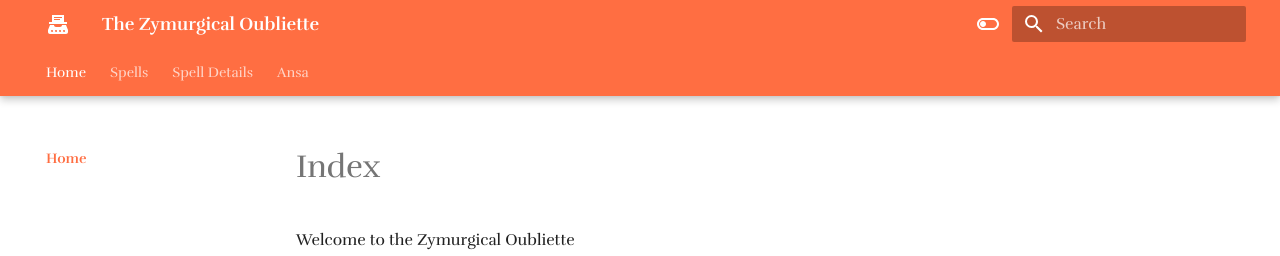
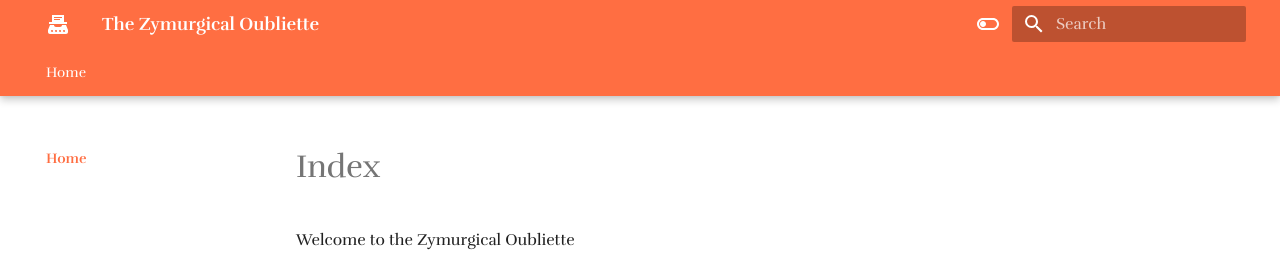
Before and after one commit to Half-Guinea-Press/zymurgical-oubliette, an MkDocs documentation site: the page built from docs/index.md, in a window 1280 px wide. Shown: the top 256 px of the page. Built offline with MkDocs 1.6.1 and Material for MkDocs 9.7.7, drawn with Linux system fonts in a browser that asks for light colours; some web fonts are replaced; comment, search, counter and statistics services are not loaded; part of the change alters nothing that is shown.

Commit message:
Update mkdocs.yml

```diff
--- a/mkdocs.yml
+++ b/mkdocs.yml
@@ -37,17 +37,6 @@ theme:
 nav:
   - Home:
     - index.md
-  - Spells:
-    - spells.md
-  - Spell Details:
-    - spell_details.md
-  - Ansa:
-    - ansa/index.md
-    - Combat: ansa/ansa_combat.md
-    - Features: ansa/ansa_features.md
-    - Hexes: ansa/ansa_hexes.md
-    - Spells: ansa/ansa_spells.md
-    - Familiars: ansa/ansa_familiars.md
 
 # Extensions
 markdown_extensions:
```
